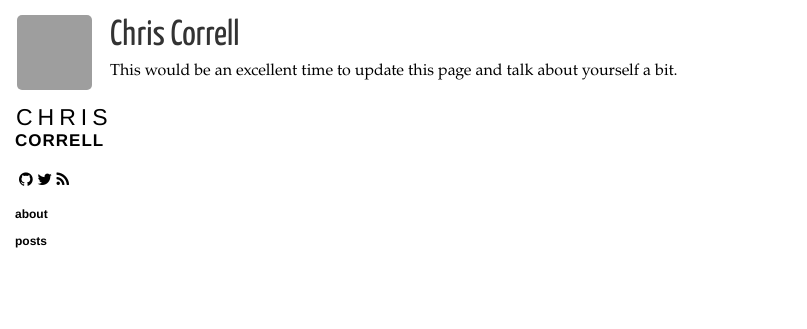
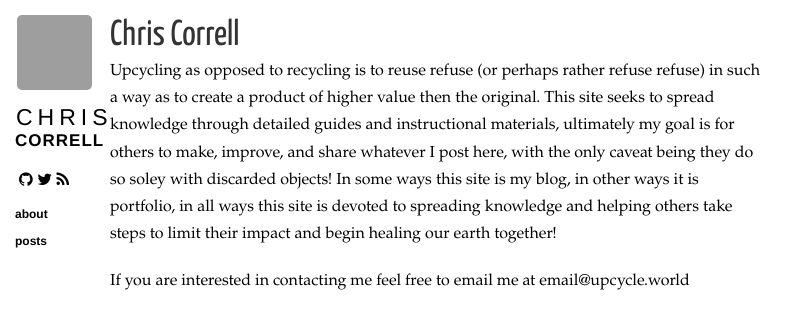
Before and after one commit to upcycleworld/upcycleworld.github.io, a Jekyll site: the page built from about.html, in a window 1280 px wide. Shown: the top 329 px of the page, without its empty margins (0-807 px from the left). Built offline with Jekyll 4.4.1, drawn with Linux system fonts in a browser that asks for light colours; nearby versions of some CDN libraries; grey boxes are pictures that could not be loaded.

Commit message:
about me modify

```diff
--- a/about.html
+++ b/about.html
@@ -7,5 +7,7 @@ title: "About"
 <section class="content">
   <h1>{{ site.name }}</h1>
 
-  <p>This would be an excellent time to update this page and talk about yourself a bit.</p>
+  <p>Upcycling as opposed to recycling is to reuse refuse (or perhaps rather refuse refuse) in such a way as to create a product of higher value then the original. This site seeks to spread knowledge through detailed guides and instructional materials, ultimately my goal is for others to make, improve, and share whatever I post here, with the only caveat being they do so soley with discarded objects! In some ways this site is my blog, in other ways it is portfolio, in all ways this site is devoted to spreading knowledge and helping others take steps to limit their impact and begin healing our earth together!</p>
+
+<p>If you are interested in contacting me feel free to email me at email@upcycle.world</p>
 </section>
```
